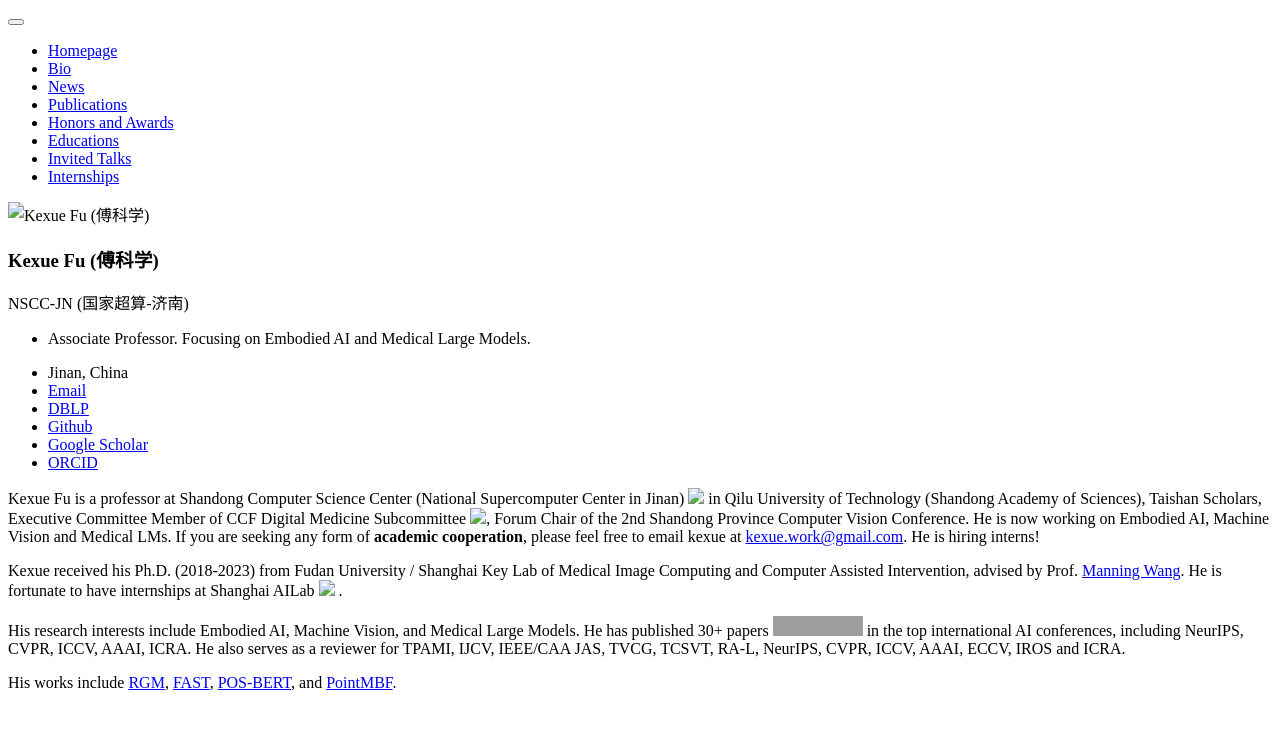
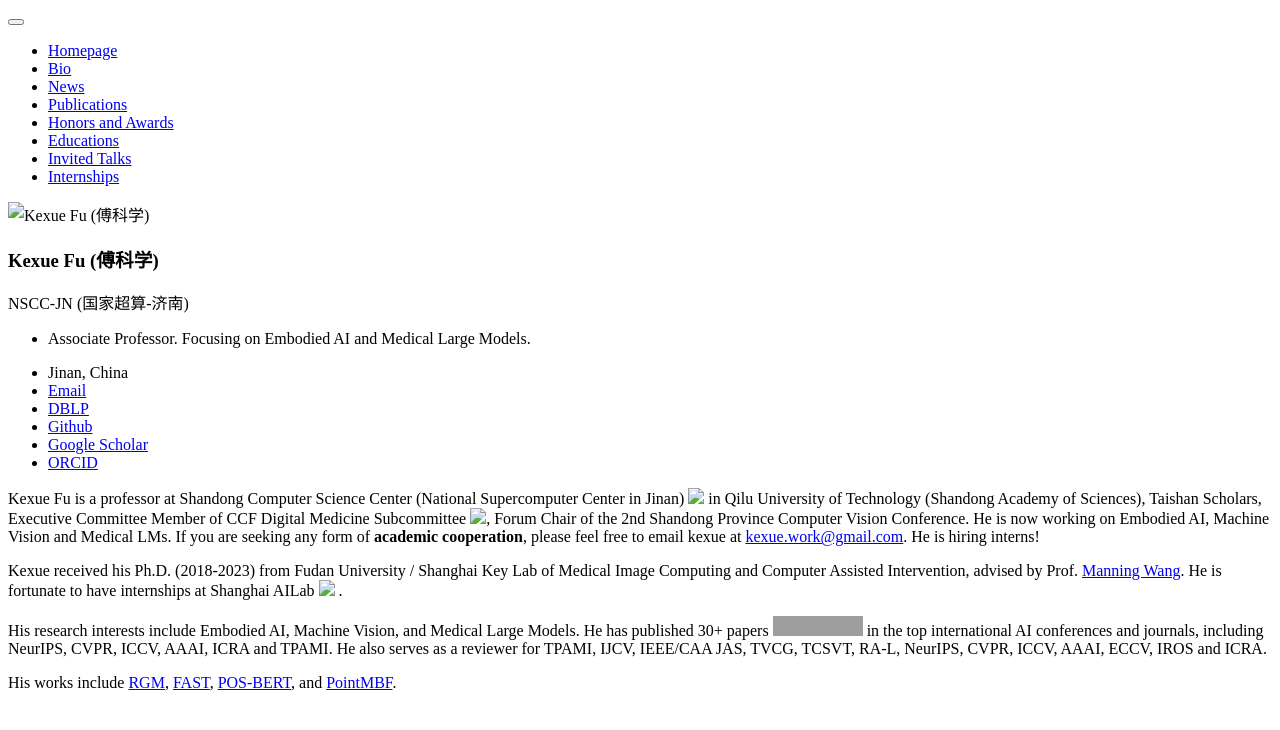
Before and after one commit to fukexue/fukexue.github.io, a Jekyll site: the page built from _pages/includes/intro.md, in a window 1280 px wide. Shown: the top 730 px of the page. Built offline with Jekyll 4.4.1, drawn with Linux system fonts in a browser that asks for light colours; our own code applies the rules of GitHub Pages for plain Markdown files; grey boxes are pictures that could not be loaded.

Commit message:
Update intro.md
2024.12.06

```diff
--- a/_pages/includes/intro.md
+++ b/_pages/includes/intro.md
@@ -2,6 +2,6 @@ Kexue Fu is a professor at Shandong Computer Science Center (National Supercompu
 
 Kexue received his Ph.D. (2018-2023) from Fudan University / Shanghai Key Lab of Medical Image Computing and Computer Assisted Intervention, advised by Prof. [Manning Wang](https://basicmed.fudan.edu.cn/8c/ab/c28704a429227/page.htm). He is fortunate to have internships at Shanghai AILab <img src='./images/shailab.png' style='width: 6em;'> .
 
-His research interests include Embodied AI, Machine Vision, and Medical Large Models. He has published 30+ papers <a href='https://scholar.google.com/citations?user=wRs-_DwAAAAJ'><img src="https://img.shields.io/endpoint?logo=Google%20Scholar&url=https%3A%2F%2Fraw.githubusercontent.com%2Ffukexue%2Ffukexue.github.io%2Fgoogle-scholar-stats%2Fgs_data_shieldsio.json&labelColor=f6f6f6&color=9cf&style=flat&label=citations"></a> in the top international AI conferences, including NeurIPS, CVPR, ICCV, AAAI, ICRA. He also serves as a reviewer for TPAMI, IJCV, IEEE/CAA JAS, TVCG, TCSVT, RA-L, NeurIPS, CVPR, ICCV, AAAI, ECCV, IROS and ICRA.
+His research interests include Embodied AI, Machine Vision, and Medical Large Models. He has published 30+ papers <a href='https://scholar.google.com/citations?user=wRs-_DwAAAAJ'><img src="https://img.shields.io/endpoint?logo=Google%20Scholar&url=https%3A%2F%2Fraw.githubusercontent.com%2Ffukexue%2Ffukexue.github.io%2Fgoogle-scholar-stats%2Fgs_data_shieldsio.json&labelColor=f6f6f6&color=9cf&style=flat&label=citations"></a> in the top international AI conferences and journals, including NeurIPS, CVPR, ICCV, AAAI, ICRA and TPAMI. He also serves as a reviewer for TPAMI, IJCV, IEEE/CAA JAS, TVCG, TCSVT, RA-L, NeurIPS, CVPR, ICCV, AAAI, ECCV, IROS and ICRA.
 
 His works include [RGM](https://github.com/fukexue/RGM), [FAST](https://github.com/fukexue/FAST), [POS-BERT](https://codeocean.com/capsule/5546213/tree), and [PointMBF](https://github.com/phdymz/PointMBF).
```
